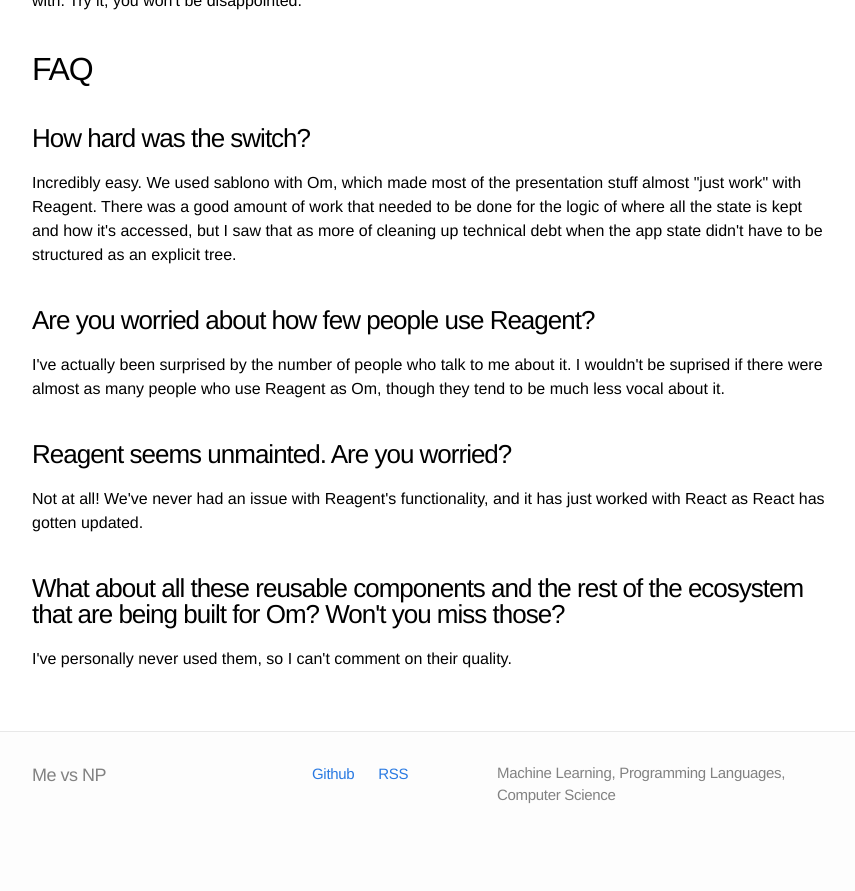
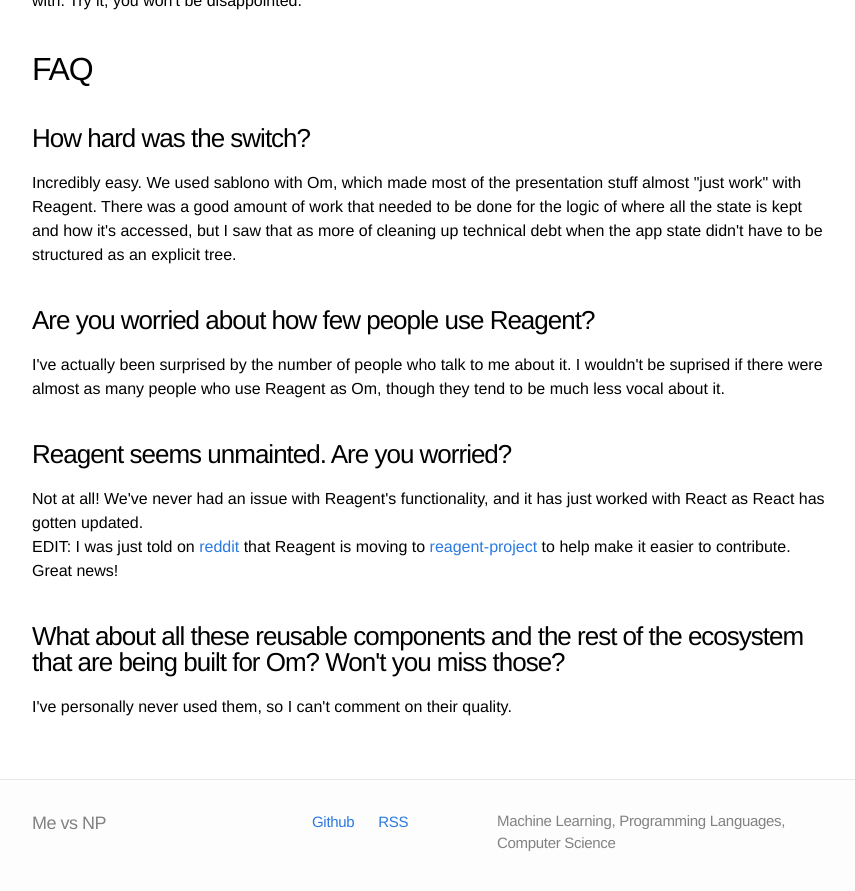
Before and after one commit to diogo149/diogo149.github.io, a Jekyll site: the page built from _posts/2014-10-19-om-no.html, in a window 1280 px wide and 900 px high, scrolled down 2533 px. Shown: the top 891 px of the window, without its empty margins (208-1063 px from the left). Built offline with Jekyll 4.4.1, drawn with Linux system fonts in a browser that asks for light colours; before the commit the page ends 3385 px from its top, so only the background shows below that.

Commit message:
add edit re: reagent being maintained

```diff
--- a/_org/_posts/2014-10-19-om-no.org
+++ b/_org/_posts/2014-10-19-om-no.org
@@ -73,5 +73,7 @@
 I've actually been surprised by the number of people who talk to me about it. I wouldn't be suprised if there were almost as many people who use Reagent as Om, though they tend to be much less vocal about it.
 ** Reagent seems unmainted. Are you worried?
 Not at all! We've never had an issue with Reagent's functionality, and it has just worked with React as React has gotten updated.
+
+EDIT: I was just told on [[https://www.reddit.com/r/Clojure/comments/2jq0cu/om_no_trouble_in_paradise_with_clojurescript_and/][reddit]] that Reagent is moving to [[https://github.com/reagent-project][reagent-project]] to help make it easier to contribute. Great news!
 ** What about all these reusable components and the rest of the ecosystem that are being built for Om? Won't you miss those?
 I've personally never used them, so I can't comment on their quality.
--- a/_posts/2014-10-19-om-no.html
+++ b/_posts/2014-10-19-om-no.html
@@ -125,6 +125,10 @@
 <p>
 Not at all! We've never had an issue with Reagent's functionality, and it has just worked with React as React has gotten updated.
 </p>
+
+<p>
+EDIT: I was just told on <a href="https://www.reddit.com/r/Clojure/comments/2jq0cu/om_no_trouble_in_paradise_with_clojurescript_and/">reddit</a> that Reagent is moving to <a href="https://github.com/reagent-project">reagent-project</a> to help make it easier to contribute. Great news!
+</p>
 </div>
 </div>
 <div id="outline-container-sec-7-4" class="outline-3">
```
